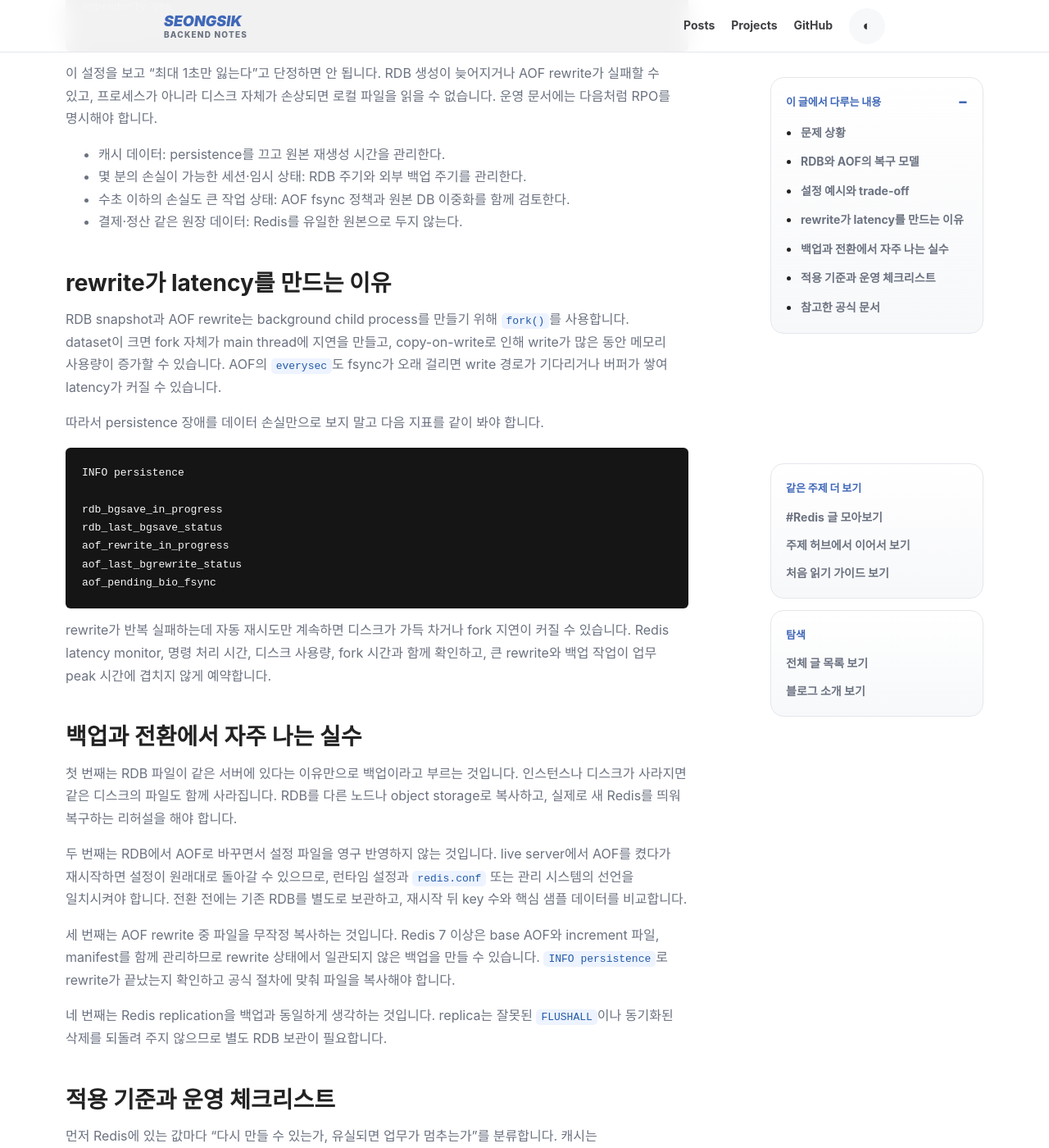
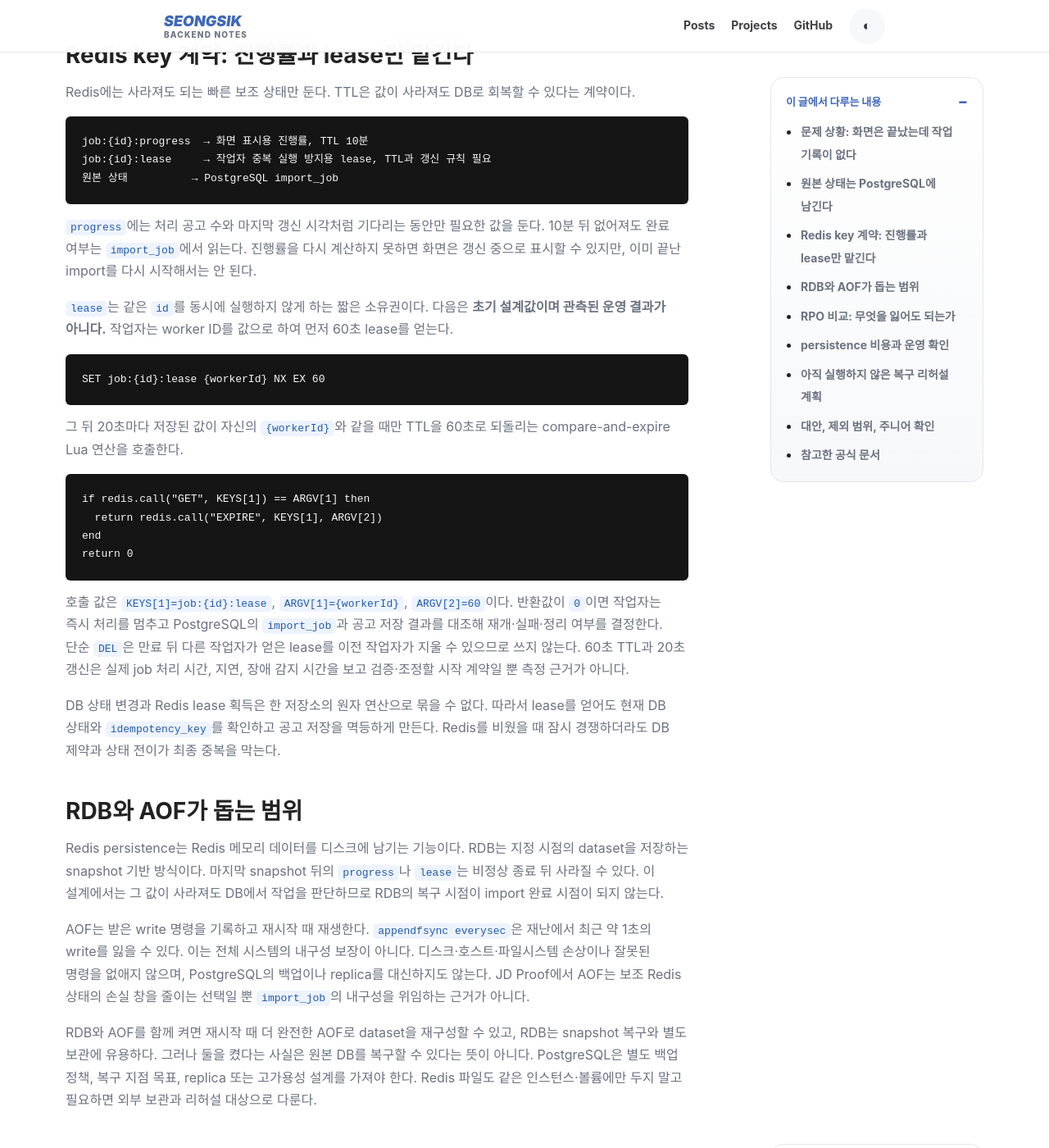
Before and after one commit to seongsik082/seongsik082.github.io, a Jekyll site: the page built from _posts/2026-07-19-redis-rdb-aof-recovery-data-loss-window.md, in a window 1280 px wide and 1400 px high, scrolled down 1483 px. Shown: the whole window at 82% size. Built offline with Jekyll 4.4.1, drawn with Linux system fonts in a browser that asks for light colours; some web fonts are replaced; some of the changed text lies outside the part shown.

Commit message:
Rewrite practical Redis job-state post

````diff
--- a/_posts/2026-07-19-redis-rdb-aof-recovery-data-loss-window.md
+++ b/_posts/2026-07-19-redis-rdb-aof-recovery-data-loss-window.md
@@ -1,90 +1,125 @@
 ---
-title: "Redis RDB와 AOF를 섞을 때 장애 복구 시 데이터 손실 범위를 계산하는 법"
+title: "가져오기 작업 상태를 Redis에만 두면 복구가 어려운 이유"
 date: 2026-07-19 08:52:00 +0900
-tags: [Redis, Database, Operations, Backend]
-excerpt: "Redis persistence를 켰다는 사실만으로 복구 시점이 보장되지는 않습니다. RDB snapshot 주기, AOF fsync 정책, rewrite로 인한 latency와 백업 절차를 기준으로 장애 때 잃을 수 있는 데이터 범위를 계산하고 RDB·AOF·원본 DB의 역할을 나누는 방법을 정리합니다."
+tags: [Redis, PostgreSQL, Operations, Backend]
+excerpt: "JD Proof의 import_job을 원본 상태로 두고 Redis 진행률·lease를 캐시로 분리합니다. RDB·AOF의 RPO와 복구 검증 계획을 통해 작업 상태를 다시 판단하는 기준을 정리합니다."
 ---
 
-## 문제 상황
+## 문제 상황: 화면은 끝났는데 작업 기록이 없다
 
-Redis를 세션과 작업 상태 저장소로 사용하던 서버가 재시작된 뒤 최근 몇 분의 데이터가 사라졌습니다. 설정에는 `save`가 있고 `dump.rdb` 파일도 존재했기 때문에 팀은 복구가 완전할 것으로 생각했습니다. 하지만 마지막 RDB snapshot 이후에 기록된 변경은 파일에 없었고, AOF도 꺼져 있었습니다.
+JD Proof는 채용 공고를 가져와 저장하고 처리 상태를 보여 주는 서비스라고 가정한다. 사용자의 요청으로 작업이 만들어지고, 작업자는 외부 공고를 읽어 `job_post`에 반영한다. 화면에는 `37%`, `완료`, `실패`를 빨리 보여 주고 싶다. 이때 Redis 하나에 진행률과 최종 상태를 함께 넣으면 구현은 단순해 보인다.
 
-반대로 AOF를 켠 뒤에는 데이터 손실은 줄었지만 rewrite 시점마다 latency가 튀고 디스크 사용량이 빠르게 증가했습니다. persistence 설정은 “켜짐/꺼짐”의 선택이 아니라, 장애 때 어느 시점까지 복구할지와 정상 쓰기 경로에서 어느 정도의 지연을 허용할지 정하는 운영 계약입니다.
+하지만 Redis 재시작, TTL 만료, 잘못된 삭제 뒤 `job:{id}:status`가 사라지면 그 작업이 공고를 저장했는지, 중간에 멈췄는지, 다시 실행해도 되는지를 알 수 없다. 진행률 유실은 화면을 다시 만들 문제지만, 최종 상태 유실은 중복 import로 이어진다. 결제·정산·공고 import의 최종 상태처럼 재생성할 수 없는 업무 판단을 Redis의 유일한 원본에 두면 안 되는 이유다.
 
-## RDB와 AOF의 복구 모델
+이 글의 **사례 상태: 설계 시나리오**다. 측정한 장애·성능 결과는 없다. 대신 작은 데이터셋에서 snapshot, Redis 재시작, `import_job` 상태와 key 수 대조를 수행할 복구 실험을 계획한다. 목표는 Redis 파일의 존재가 아니라, 재시작 뒤 다음 행동을 PostgreSQL 기록으로 결정할 수 있는지다.
 
-RDB는 특정 시점의 dataset을 하나의 snapshot으로 저장합니다. 예를 들어 300초마다 snapshot을 만들면 비정상 종료 시 마지막 snapshot 이후의 변경은 잃을 수 있습니다. snapshot 파일은 백업과 다른 리전에 복사하기 쉽고, 큰 데이터셋을 빠르게 시작하는 데 유리하지만 최신 write를 모두 담지는 않습니다.
+## 원본 상태는 PostgreSQL에 남긴다
 
-AOF(Append Only File)는 Redis가 받은 write 명령을 기록하고 시작 시 다시 재생합니다. `appendfsync everysec`라면 일반적으로 마지막 약 1초 범위의 write 손실을 목표로 할 수 있지만, 디스크 고장·파일시스템·호스트 손상까지 자동으로 해결한다는 뜻은 아닙니다. `appendfsync always`는 더 강한 내구성을 목표로 하지만 모든 write 경로의 fsync 비용과 latency를 감수해야 합니다.
+JD Proof에서 PostgreSQL의 `import_job`이 내구성 있는 원본 상태다. 요청 트랜잭션에서 행을 먼저 만들고 `requested`를 기록한다. 작업 시작에는 `started_at`과 `status`를, 완료에는 공고 저장 결과와 완료 상태를 서비스의 트랜잭션 경계에 맞춰 확정한다. 작업자가 죽어도 다음 점검자는 이 행으로 미완료 작업을 찾는다. `idempotency_key`는 같은 요청의 중복 생성을 막는 업무 키다.
 
-두 방식을 함께 켜면 복구 시 AOF가 더 완전한 dataset을 재구성하는 데 사용되고, RDB는 빠른 restart와 별도 백업에 활용할 수 있습니다. 중요한 데이터라면 Redis 공식 문서처럼 두 방식을 함께 검토할 수 있지만, persistence가 원본 DB의 백업을 대신하지는 않습니다.
-
-## 설정 예시와 trade-off
-
-```conf
-# RDB snapshot: 5분 동안 100개 이상 변경되면 생성
-save 300 100
-
-# AOF 활성화
-appendonly yes
-appendfsync everysec
+```sql
+CREATE TABLE import_job (
+  id UUID PRIMARY KEY,
+  job_post_id UUID NOT NULL,
+  status VARCHAR(20) NOT NULL,
+  requested_at TIMESTAMPTZ NOT NULL,
+  started_at TIMESTAMPTZ,
+  completed_at TIMESTAMPTZ,
+  failure_code VARCHAR(80),
+  idempotency_key VARCHAR(100) NOT NULL UNIQUE
+);
 ```
 
-이 설정을 보고 “최대 1초만 잃는다”고 단정하면 안 됩니다. RDB 생성이 늦어지거나 AOF rewrite가 실패할 수 있고, 프로세스가 아니라 디스크 자체가 손상되면 로컬 파일을 읽을 수 없습니다. 운영 문서에는 다음처럼 RPO를 명시해야 합니다.
+`status`는 `requested`, `running`, `completed`, `failed`처럼 업무 의미를 가진 값이다. 화면이 진행률을 찾지 못하는 일과 DB가 `completed`를 보장하는 일은 다르다. 최종 성공은 Redis 쓰기 여부가 아니라 DB 행과 공고 저장 결과로 판단한다. Redis가 비어도 DB에서 상태를 읽어 화면을 만들고, 캐시와 DB가 다르면 DB를 우선한다.
 
-- 캐시 데이터: persistence를 끄고 원본 재생성 시간을 관리한다.
-- 몇 분의 손실이 가능한 세션·임시 상태: RDB 주기와 외부 백업 주기를 관리한다.
-- 수초 이하의 손실도 큰 작업 상태: AOF fsync 정책과 원본 DB 이중화를 함께 검토한다.
-- 결제·정산 같은 원장 데이터: Redis를 유일한 원본으로 두지 않는다.
+## Redis key 계약: 진행률과 lease만 맡긴다
 
-## rewrite가 latency를 만드는 이유
+Redis에는 사라져도 되는 빠른 보조 상태만 둔다. TTL은 값이 사라져도 DB로 회복할 수 있다는 계약이다.
 
-RDB snapshot과 AOF rewrite는 background child process를 만들기 위해 `fork()`를 사용합니다. dataset이 크면 fork 자체가 main thread에 지연을 만들고, copy-on-write로 인해 write가 많은 동안 메모리 사용량이 증가할 수 있습니다. AOF의 `everysec`도 fsync가 오래 걸리면 write 경로가 기다리거나 버퍼가 쌓여 latency가 커질 수 있습니다.
+```text
+job:{id}:progress  → 화면 표시용 진행률, TTL 10분
+job:{id}:lease     → 작업자 중복 실행 방지용 lease, TTL과 갱신 규칙 필요
+원본 상태          → PostgreSQL import_job
+```
 
-따라서 persistence 장애를 데이터 손실만으로 보지 말고 다음 지표를 같이 봐야 합니다.
+`progress`에는 처리 공고 수와 마지막 갱신 시각처럼 기다리는 동안만 필요한 값을 둔다. 10분 뒤 없어져도 완료 여부는 `import_job`에서 읽는다. 진행률을 다시 계산하지 못하면 화면은 갱신 중으로 표시할 수 있지만, 이미 끝난 import를 다시 시작해서는 안 된다.
+
+`lease`는 같은 `id`를 동시에 실행하지 않게 하는 짧은 소유권이다. 다음은 **초기 설계값이며 관측된 운영 결과가 아니다.** 작업자는 worker ID를 값으로 하여 먼저 60초 lease를 얻는다.
+
+```redis
+SET job:{id}:lease {workerId} NX EX 60
+```
+
+그 뒤 20초마다 저장된 값이 자신의 `{workerId}`와 같을 때만 TTL을 60초로 되돌리는 compare-and-expire Lua 연산을 호출한다.
+
+```lua
+if redis.call("GET", KEYS[1]) == ARGV[1] then
+  return redis.call("EXPIRE", KEYS[1], ARGV[2])
+end
+return 0
+```
+
+호출 값은 `KEYS[1]=job:{id}:lease`, `ARGV[1]={workerId}`, `ARGV[2]=60`이다. 반환값이 `0`이면 작업자는 즉시 처리를 멈추고 PostgreSQL의 `import_job`과 공고 저장 결과를 대조해 재개·실패·정리 여부를 결정한다. 단순 `DEL`은 만료 뒤 다른 작업자가 얻은 lease를 이전 작업자가 지울 수 있으므로 쓰지 않는다. 60초 TTL과 20초 갱신은 실제 job 처리 시간, 지연, 장애 감지 시간을 보고 검증·조정할 시작 계약일 뿐 측정 근거가 아니다.
+
+DB 상태 변경과 Redis lease 획득은 한 저장소의 원자 연산으로 묶을 수 없다. 따라서 lease를 얻어도 현재 DB 상태와 `idempotency_key`를 확인하고 공고 저장을 멱등하게 만든다. Redis를 비웠을 때 잠시 경쟁하더라도 DB 제약과 상태 전이가 최종 중복을 막는다.
+
+## RDB와 AOF가 돕는 범위
+
+Redis persistence는 Redis 메모리 데이터를 디스크에 남기는 기능이다. RDB는 지정 시점의 dataset을 저장하는 snapshot 기반 방식이다. 마지막 snapshot 뒤의 `progress`나 `lease`는 비정상 종료 뒤 사라질 수 있다. 이 설계에서는 그 값이 사라져도 DB에서 작업을 판단하므로 RDB의 복구 시점이 import 완료 시점이 되지 않는다.
+
+AOF는 받은 write 명령을 기록하고 재시작 때 재생한다. `appendfsync everysec`은 재난에서 최근 약 1초의 write를 잃을 수 있다. 이는 전체 시스템의 내구성 보장이 아니다. 디스크·호스트·파일시스템 손상이나 잘못된 명령을 없애지 않으며, PostgreSQL의 백업이나 replica를 대신하지도 않는다. JD Proof에서 AOF는 보조 Redis 상태의 손실 창을 줄이는 선택일 뿐 `import_job`의 내구성을 위임하는 근거가 아니다.
+
+RDB와 AOF를 함께 켜면 재시작 때 더 완전한 AOF로 dataset을 재구성할 수 있고, RDB는 snapshot 복구와 별도 보관에 유용하다. 그러나 둘을 켰다는 사실은 원본 DB를 복구할 수 있다는 뜻이 아니다. PostgreSQL은 별도 백업 정책, 복구 지점 목표, replica 또는 고가용성 설계를 가져야 한다. Redis 파일도 같은 인스턴스·볼륨에만 두지 말고 필요하면 외부 보관과 리허설 대상으로 다룬다.
+
+## RPO 비교: 무엇을 잃어도 되는가
+
+RPO는 장애 때 허용할 수 있는 데이터 손실 시점이다. 아래 표는 설계 판단용이며 특정 서버의 측정 결과가 아니다. “파일이 있는가”보다 “잃은 값을 다시 만들 수 있는가”를 먼저 본다.
+
+| 선택 | 잃어도 되는 정보 | 복구 기준 | 운영 비용 |
+| --- | --- | --- | --- |
+| RDB만 사용 | 마지막 snapshot 뒤의 `progress`, 만료된 lease 같은 보조 값 | snapshot 뒤 `import_job`의 `requested`·`running`을 조회해 재개 또는 실패 처리 | snapshot 주기, 외부 RDB 보관, fork·재시작 검증 |
+| AOF `everysec` | 재난 시 최근 약 1초의 Redis write와 재생성 가능한 보조 값 | AOF가 로드돼도 DB 상태를 정답으로 삼아 key를 다시 채우고 lease를 새로 판단 | AOF 파일 크기, fsync 지연, rewrite 상태, 디스크 여유 |
+| Redis를 캐시로만 사용 | 모든 `progress`, lease, 캐시된 상태 표현 | Redis를 비운 뒤 `import_job`과 공고 저장 결과로 화면·재시도 대상을 재생성 | cache warm-up, TTL, 멱등 처리, DB 조회 부하 |
+
+공고 import의 `completed`는 어느 행의 유실 허용값도 아니다. `completed_at`, `failure_code`, `idempotency_key`와 저장 결과는 PostgreSQL의 백업·복제·복구 절차로 보호한다. 이 표는 Redis 보조 데이터의 손실 범위만 설명한다.
+
+## persistence 비용과 운영 확인
+
+RDB snapshot과 AOF rewrite는 `fork()`를 사용한다. dataset이 크면 fork가 응답 지연을 만들고, copy-on-write 때문에 쓰기가 많은 동안 메모리 비용이 커질 수 있다. AOF의 write와 `fdatasync`도 지연 원인이다. `everysec`에서 fsync가 길어지면 write가 지연될 수 있다. AOF는 같은 dataset의 RDB보다 파일이 대체로 크고 fsync 정책에 따라 더 느릴 수 있다. 그래서 최종 상태를 지키려는 이유만으로 Redis persistence 비용을 선택하지 않는다.
+
+운영에서는 다음을 확인한다.
 
 ```text
 INFO persistence
 
-rdb_bgsave_in_progress
 rdb_last_bgsave_status
-aof_rewrite_in_progress
 aof_last_bgrewrite_status
 aof_pending_bio_fsync
 ```
 
-rewrite가 반복 실패하는데 자동 재시도만 계속하면 디스크가 가득 차거나 fork 지연이 커질 수 있습니다. Redis latency monitor, 명령 처리 시간, 디스크 사용량, fork 시간과 함께 확인하고, 큰 rewrite와 백업 작업이 업무 peak 시간에 겹치지 않게 예약합니다.
+`INFO persistence`는 snapshot·rewrite·AOF 상태의 출발점이다. `rdb_last_bgsave_status`는 마지막 RDB 생성 실패 방치 여부를, `aof_last_bgrewrite_status`는 rewrite 성공 여부를 본다. `aof_pending_bio_fsync`는 대기 중인 백그라운드 fsync를 보여 준다. 값이 계속 쌓이는지와 요청 지연, 디스크 여유를 같은 시점에 기록한다. 단일 임계값은 아직 정하지 않는다.
 
-## 백업과 전환에서 자주 나는 실수
+## 아직 실행하지 않은 복구 리허설 계획
 
-첫 번째는 RDB 파일이 같은 서버에 있다는 이유만으로 백업이라고 부르는 것입니다. 인스턴스나 디스크가 사라지면 같은 디스크의 파일도 함께 사라집니다. RDB를 다른 노드나 object storage로 복사하고, 실제로 새 Redis를 띄워 복구하는 리허설을 해야 합니다.
+작은 데이터셋과 별도 테스트 Redis에서만 다음을 실행할 계획이다. production Redis나 실제 공고 데이터를 멈추지 않는다.
 
-두 번째는 RDB에서 AOF로 바꾸면서 설정 파일을 영구 반영하지 않는 것입니다. live server에서 AOF를 켰다가 재시작하면 설정이 원래대로 돌아갈 수 있으므로, 런타임 설정과 `redis.conf` 또는 관리 시스템의 선언을 일치시켜야 합니다. 전환 전에는 기존 RDB를 별도로 보관하고, 재시작 뒤 key 수와 핵심 샘플 데이터를 비교합니다.
+1. PostgreSQL에 `requested`, `running`, `completed`, `failed` 작업과 `idempotency_key`, 공고 저장 결과를 만든다. Redis에는 일부 progress와 lease를 넣는다.
+2. RDB snapshot 경우와 AOF `everysec` 경우를 준비하고 snapshot 전후·AOF write 직후 key를 기록한다. 측정하지 않은 손실 시간이나 latency 수치는 쓰지 않는다.
+3. Redis를 중지·재시작한 뒤 `INFO persistence`, `rdb_last_bgsave_status`, `aof_last_bgrewrite_status`, `aof_pending_bio_fsync`, rewrite 상태를 확인한다.
+4. 재시작 전후 Redis key 수와 progress·lease 존재를 비교하고, PostgreSQL의 행 수·상태·완료 시각·실패 코드·공고 저장 결과와 대조한다.
+5. Redis를 비운 캐시 전용 경우에도 DB로 화면을 다시 만들고, 오래된 `running`을 정책대로 처리하며 동일 멱등 키가 중복 import를 만들지 않는지 확인한다.
 
-세 번째는 AOF rewrite 중 파일을 무작정 복사하는 것입니다. Redis 7 이상은 base AOF와 increment 파일, manifest를 함께 관리하므로 rewrite 상태에서 일관되지 않은 백업을 만들 수 있습니다. `INFO persistence`로 rewrite가 끝났는지 확인하고 공식 절차에 맞춰 파일을 복사해야 합니다.
+외부 백업은 DB 백업과 Redis 보관본의 위치·무결성을 확인하고 격리 환경에 복원한 뒤 DB 상태 대조와 재시도를 검증한다. Redis persistence는 원본 DB 백업이나 replica의 대체물이 아니다.
 
-네 번째는 Redis replication을 백업과 동일하게 생각하는 것입니다. replica는 잘못된 `FLUSHALL`이나 동기화된 삭제를 되돌려 주지 않으므로 별도 RDB 보관이 필요합니다.
+## 대안, 제외 범위, 주니어 확인
 
-## 적용 기준과 운영 체크리스트
+Redis를 작업 큐와 영구 상태 저장소로 설계하는 대안은 소비 확인·재처리·보존 기간·장애 조치를 별도로 설계해야 한다. 모든 진행 상태를 DB에만 두는 대안은 단순하지만 잦은 갱신이 DB 부하를 늘릴 수 있다. 이번 범위에서는 Redis Cluster, Sentinel, 관리형 서비스 설정, 완전한 분산 합의 증명은 다루지 않는다. 확정한 경계는 `import_job`은 PostgreSQL, 진행률과 짧은 실행 조율은 Redis라는 것이다.
 
-먼저 Redis에 있는 값마다 “다시 만들 수 있는가, 유실되면 업무가 멈추는가”를 분류합니다. 캐시는 persistence보다 원본 DB와 cache warm-up이 중요할 수 있습니다. 반면 작업 큐나 세션은 유실 허용량, 중복 처리, 만료 정책을 함께 정해야 하며, persistence만 켜고 끝낼 수 없습니다.
+코드 리뷰에서는 네 가지만 먼저 묻는다. 값이 사라져도 다시 만들 수 있는가? “공고를 저장했다”를 이 값으로 결정하는가? lease 만료 뒤 이전 작업자가 아직 실행 중일 수 있는가? 재시작 뒤 어떤 DB 행으로 재개·종료를 정하는가? 마지막 두 질문에는 worker ID 비교 갱신, 갱신 실패 시 중단, 멱등 키, DB 상태 대조가 함께 답이 되어야 한다.
 
-운영 체크리스트는 다음과 같습니다.
-
-- RDB snapshot의 최근 성공 시각과 외부 백업 보관 위치를 확인한다.
-- AOF fsync 정책이 문서의 허용 RPO와 일치하는지 확인한다.
-- `rdb_last_bgsave_status`, `aof_last_bgrewrite_status`와 디스크 여유를 알림으로 만든다.
-- rewrite와 fork 시점의 p99 latency, 메모리 peak, OOM 여부를 기록한다.
-- 새 인스턴스에서 RDB·AOF로 복구한 뒤 key 수와 핵심 업무 데이터를 검증한다.
-
-정리하면 다음과 같습니다.
-
-- RDB는 snapshot 시점의 복구와 백업에 강하고, AOF는 최근 write 보존에 유리합니다.
-- `appendfsync everysec`는 내구성 목표이지 모든 장애에서의 절대 보장은 아닙니다.
-- fork·rewrite·fsync는 데이터 보호와 별개로 latency와 메모리 비용을 만듭니다.
-- Redis persistence는 원본 DB와 외부 백업, 복구 리허설을 대신하지 않습니다.
+실무 규칙은 간단하다. **Redis가 전부 사라진 뒤에도 PostgreSQL `import_job`만으로 다음 행동을 결정할 수 있어야 한다.** 가능하다면 RDB와 AOF는 보조 상태의 복구 편의와 손실 창을 조절한다. 불가능하다면 persistence 옵션보다 원본 상태의 위치와 DB 백업·replica·복구 리허설부터 다시 설계한다.
 
 ## 참고한 공식 문서
 
 - [Redis persistence](https://redis.io/docs/latest/operate/oss_and_stack/management/persistence/)
-- [Redis latency generated by fork and appendfsync](https://redis.io/docs/latest/operate/oss_and_stack/management/optimization/latency/)
+- [Redis latency troubleshooting](https://redis.io/docs/latest/operate/oss_and_stack/management/optimization/latency/)
````
